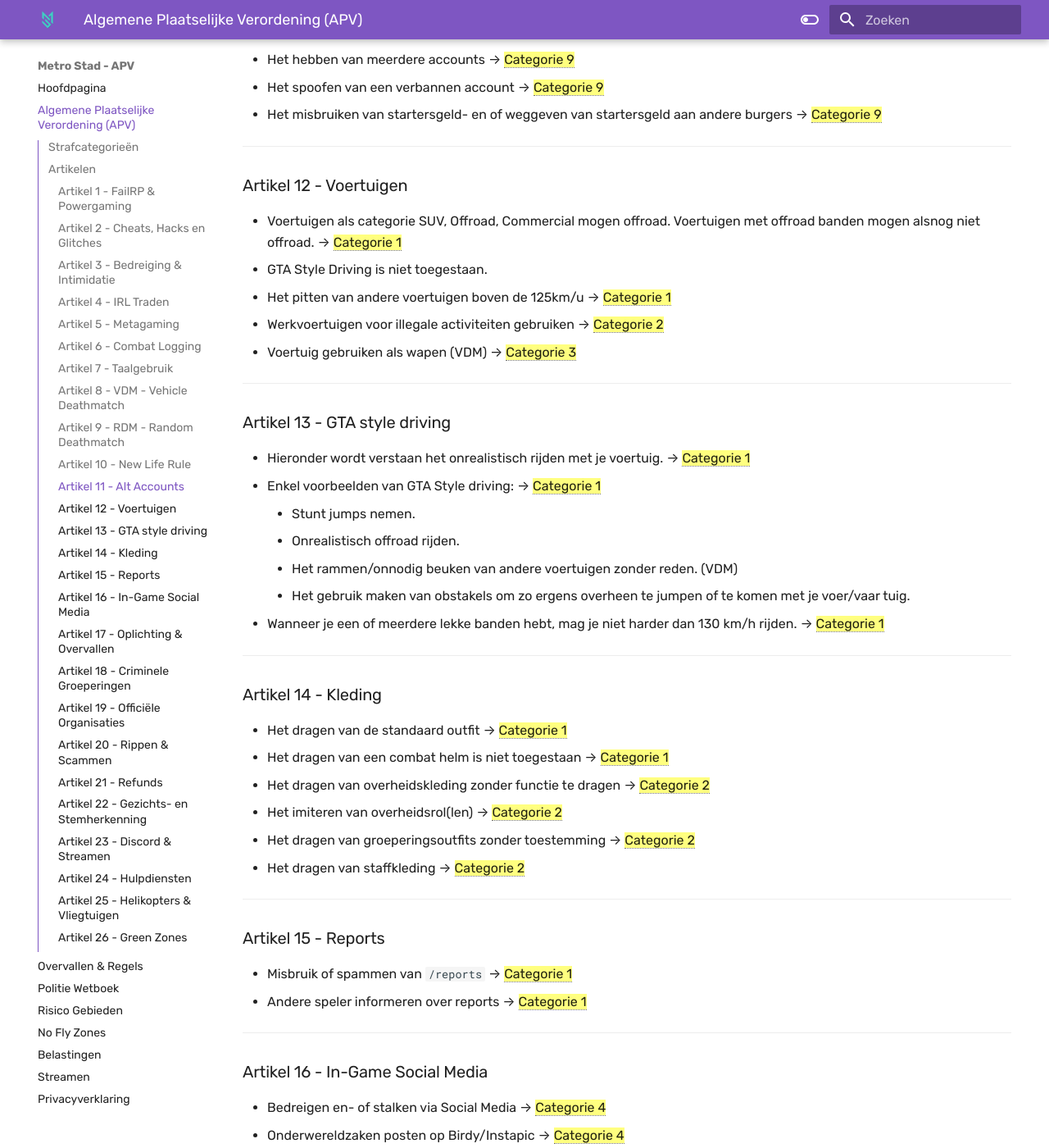
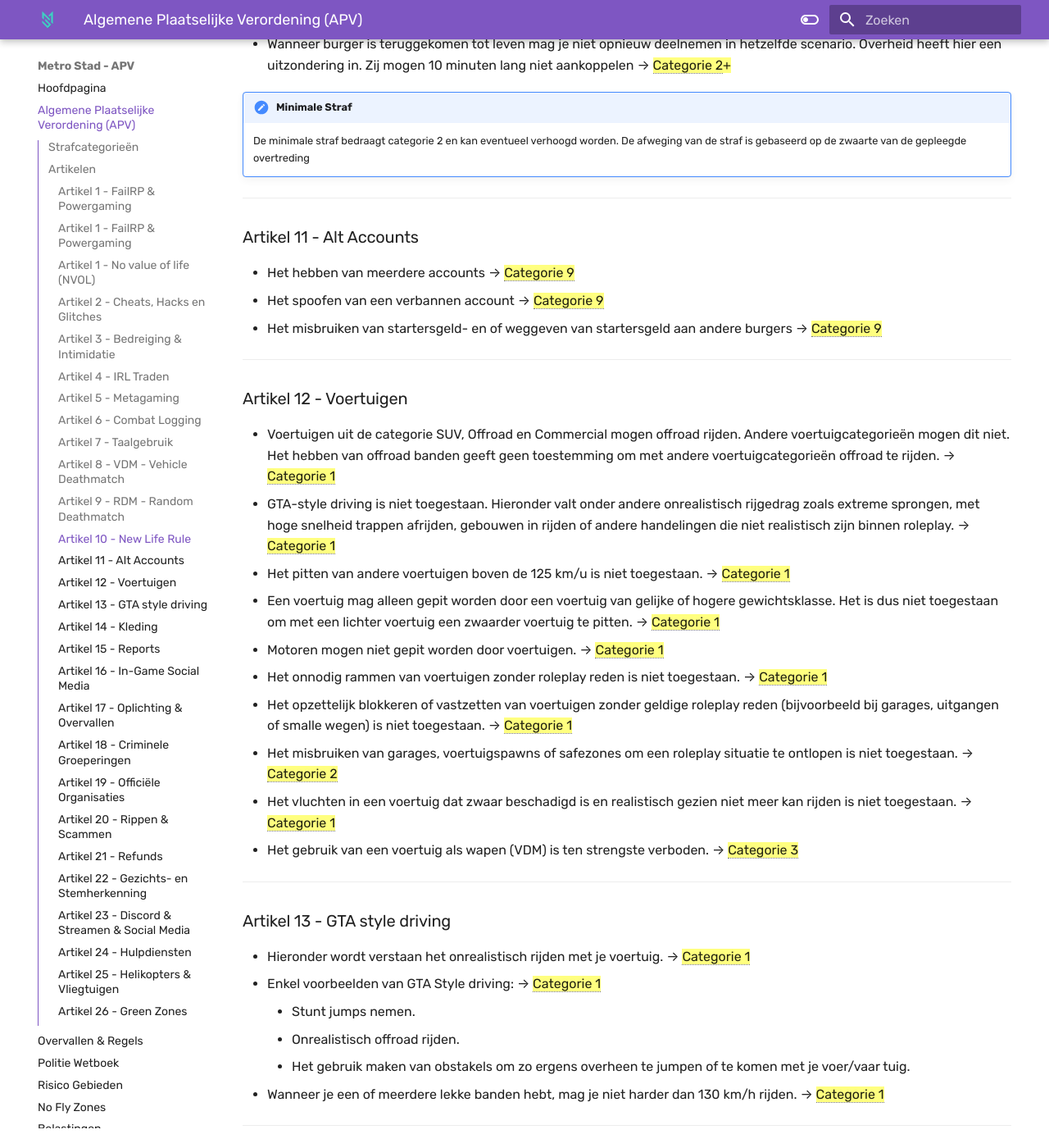
Before and after one commit to exqlusive/metrostad-apv, an MkDocs documentation site: the page built from docs/apv.md, in a window 1280 px wide and 1400 px high, scrolled down 6445 px. Shown: the whole window at 82% size. Built offline with MkDocs 1.6.1 and Material for MkDocs 9.7.7, drawn with Linux system fonts in a browser that asks for light colours; some of the changed text lies outside the part shown.

Commit message:
Updated APV

```diff
--- a/docs/apv.md
+++ b/docs/apv.md
@@ -51,8 +51,6 @@
     1. `/me Wat doe je` is niet toegestaan.
     2. `/me RDM` is niet toegestaan.
     3. Uitspraken zoals; `Broodje`, `Ticket`, `Refund`, `Bug`, etc. zijn niet toegestaan.
-- Wanneer burger komt te overlijden, mag deze daarna niet meer meedoen met het voorafgaande scenario → ==Categorie 2==
-- Als burger moet je altijd doen alsof je karakter wilt blijven leven (NVOL). Ook als een andere burger een wapen op je richt → ==Categorie 2==
 !!! example end "Voorbeeld"
     1. Het uit een voertuig springen
     2. Van een gebouw afspringen
@@ -62,7 +60,7 @@
 - Gebruik van "U"-spier tijdens schietpartij → ==Categorie 3==
 - Burger gijzelen- en of vastbinden zonder aanleiding → ==Categorie 3==
 - Intentioneel uitlokken van overheidsmedewerkers is niet toegestaan → ==Categorie 3==
-- Illegale locatie campen → ==Categorie 3==
+- Illegale locaties campen. Dit geldt ook voor verkoop locaties. → ==Categorie 3==
 - Als burger dien je altijd mee te werken aan een roleplay scenario- en of een `/me` command → ==Categorie 3==
 !!! example end "Overige onderdelen die vallen onder dit lid:"
     1. Liegen wanneer een wapen op je gericht staat
@@ -75,9 +73,19 @@
     8. Emotes spammen of ongepaste emotes gebruiken tijdens een serieus roleplay scenario
     9. Medewerkers van de overheid te ontvoeren om een signalering te verwijderen of om iets te bekijken in de MEOS
     10. Medewerkers van de overheid te dwingen om een (bewusteloze) burger te fouilleren, items (zoals wapens) af te nemen en te geven aan jou of een andere burger
-    11. Wanneer persoon handen omhoog heeft mag deze niet zonder geldende reden doodgeschoten te worden.
+    11. Wanneer persoon handen omhoog heeft mag deze niet zonder geldende reden doodgeschoten worden.
     12. Wanneer je handen omhoog hebt dien je ten alle tijden mee te werken. Het snel switchen naar richten is niet toegestaan (30 sec. cooldown)
 - Seksuele roleplay is verboden → ==Categorie 6==
+
+---
+
+### Artikel 1 - FailRP & Powergaming
+- Wanneer burger komt te overlijden, mag deze daarna niet meer meedoen met het voorafgaande scenario → ==Categorie 2==
+
+---
+
+### Artikel 1 - No value of life (NVOL)
+- Als burger moet je altijd doen alsof je karakter wilt blijven leven (NVOL). Ook als een andere burger een wapen op je richt → ==Categorie 2==
 
 ---
 
@@ -133,6 +140,9 @@
 - Nadat je een wapen hebt getrokken, mag je 10 minuten lang niet je; → ==Categorie 4==
     - appartement in;
     - wapen wegleggen;
+- Nadat je een overval/rip hebt gedaan, mag je 10 minuten lang niet je; → ==Categorie 4==
+    - appartement in;
+    - spullen wegleggen;
 !!! warning end "Uitloggen tijdens dat je een wapen draagt - Vroegtijdig wegleggen"
     Mocht de tegenpartij de mogelijkheid hebben gehad om jou wapen(s) af te nemen, dan kan het zijn dat we de/het wapen(s) in beslag nemen
 
@@ -153,6 +163,7 @@
 ### Artikel 8 - VDM - Vehicle Deathmatch
 
 - Het opzettelijk aanrijden van burgers (VDM) → ==Categorie 2+==
+- Je voertuig als wapen gebruiken → ==Categorie 2+==
 
 !!! note "Minimale Straf"
     De minimale straf bedraagt categorie 2 en kan eventueel verhoogd worden. De afweging van de straf is gebaseerd op de zwaarte van de gepleegde overtreding
@@ -163,11 +174,11 @@
 - Het willekeurig vermoorden van burger(s), zonder geldige reden → ==Categorie 2+==
 
 !!! example end "Voorbeelden"
-- Hij/zij die iemands leven ontneemt zonder voorafgaande roleplay, en geen intentie tot roleplay laat zien.
-- Hij/zij die iemands leven ontneemt zonder geldige reden.
-- Het vermoorden van burgers omdat ze geen commando’s uitvoeren, denk hierbij aan bijvoorbeeld blaffen.
-- Het vermoorden van burgers op basis van verdenking zonder enige aanleiding.
-- Hij die een Callout maakt waar als gevolg een RDM ontstaat kan hier ook voor gestraft worden.
+    - Hij/zij die iemands leven ontneemt zonder voorafgaande roleplay, en geen intentie tot roleplay laat zien.
+    - Hij/zij die iemands leven ontneemt zonder geldige reden.
+    - Het vermoorden van burgers omdat ze geen commando’s uitvoeren, denk hierbij aan bijvoorbeeld blaffen.
+    - Het vermoorden van burgers op basis van verdenking zonder enige aanleiding.
+    - Hij die een Callout maakt waar als gevolg een RDM ontstaat kan hier ook voor gestraft worden.
 
 !!! note "Minimale Straf"
     De minimale straf bedraagt categorie 2 en kan eventueel verhoogd worden. De afweging van de straf is gebaseerd op de zwaarte van de gepleegde overtreding
@@ -190,11 +201,16 @@
 ---
 
 ### Artikel 12 - Voertuigen
-- Voertuigen als categorie SUV, Offroad, Commercial mogen offroad. Voertuigen met offroad banden mogen alsnog niet offroad. → ==Categorie 1==
-- GTA Style Driving is niet toegestaan.
-- Het pitten van andere voertuigen boven de 125km/u → ==Categorie 1==
-- Werkvoertuigen voor illegale activiteiten gebruiken → ==Categorie 2==
-- Voertuig gebruiken als wapen (VDM) → ==Categorie 3==
+- Voertuigen uit de categorie SUV, Offroad en Commercial mogen offroad rijden. Andere voertuigcategorieën mogen dit niet. Het hebben van offroad banden geeft geen toestemming om met andere voertuigcategorieën offroad te rijden. → ==Categorie 1==
+- GTA-style driving is niet toegestaan. Hieronder valt onder andere onrealistisch rijgedrag zoals extreme sprongen, met hoge snelheid trappen afrijden, gebouwen in rijden of andere handelingen die niet realistisch zijn binnen roleplay. → ==Categorie 1==
+- Het pitten van andere voertuigen boven de 125 km/u is niet toegestaan. → ==Categorie 1==
+- Een voertuig mag alleen gepit worden door een voertuig van gelijke of hogere gewichtsklasse. Het is dus niet toegestaan om met een lichter voertuig een zwaarder voertuig te pitten. → ==Categorie 1==
+- Motoren mogen niet gepit worden door voertuigen. → ==Categorie 1==
+- Het onnodig rammen van voertuigen zonder roleplay reden is niet toegestaan. → ==Categorie 1==
+- Het opzettelijk blokkeren of vastzetten van voertuigen zonder geldige roleplay reden (bijvoorbeeld bij garages, uitgangen of smalle wegen) is niet toegestaan. → ==Categorie 1==
+- Het misbruiken van garages, voertuigspawns of safezones om een roleplay situatie te ontlopen is niet toegestaan. → ==Categorie 2==
+- Het vluchten in een voertuig dat zwaar beschadigd is en realistisch gezien niet meer kan rijden is niet toegestaan. → ==Categorie 1==
+- Het gebruik van een voertuig als wapen (VDM) is ten strengste verboden. → ==Categorie 3==
 
 ---
 
@@ -203,7 +219,6 @@
 - Enkel voorbeelden van GTA Style driving: → ==Categorie 1==
     - Stunt jumps nemen.
     - Onrealistisch offroad rijden.
-    - Het rammen/onnodig beuken van andere voertuigen zonder reden. (VDM)
     - Het gebruik maken van obstakels om zo ergens overheen te jumpen of te komen met je voer/vaar tuig.
 - Wanneer je een of meerdere lekke banden hebt, mag je niet harder dan 130 km/h rijden. → ==Categorie 1==
 
@@ -241,30 +256,29 @@
     Een burger moet minimaal 24 uur gespeeld hebben voordat deze geript mag worden. Je kan de speeltijd van de burger inzien wanneer je `/playtime <ID>` doet
 - Burgers dwingen geld op te nemen van een pinautomaat → ==Categorie 4==
 - Huizen van burgers onder dwang betreden → ==Categorie 4==
-- Scammen van voertuigen of loodsen → ==Categorie 4==
 - Wapens en- of drugs verkopen via social media → ==Categorie 4==
 - Speler vermoorden na oplichting → ==Categorie 4==
 !!! warning "Let op"
     Het massaal boeien om burgers 1 voor 1 te beroven is niet toegestaan
 ---
-- Overvallers van een overval mogen tot 1 uur na de overval niet gecounteren worden. (Hieronder valt het rippen van de wapens & opbrengst)
-- Een overval/massagijzeling mag niet gecounterd worden tot 1 uur na de overval/massagijzeling. Hieronder valt ook het rippen van de wapens. Van diegene die de overval/massagijzeling gedaan hebben.
+- Overvallers van een overval mogen tot 15 minuten na de overval niet gecounterd worden. 15 minuten gaat in vanaf het moment dat ze wegrijden van OV. (Hieronder valt het rippen van de wapens & opbrengst).
+- Een overval/massagijzeling mag niet gecounterd worden tot 15 minuten na de overval/massagijzeling. 15 minuten gaat in vanaf het moment dat ze wegrijden van OV. Hieronder valt ook het rippen van de wapens. Van diegene die de overval/massagijzeling gedaan hebben.
 - Indien de overval gestart is en-/of de Politie aanwezig is bij de overval mag er niet door een derde partij gemengd worden. Dit geldt ook voor de achtervolging opvolgend van de overval. Outsiders mogen wel gepakt worden.
 - Indien er een gijzeling plaatsvindt en de Politie is op locatie aanwezig met het scenario mag er niet gemend worden door een derde partij. Als jij bijvoorbeeld een foto of locatie deelt over de verzamelplaats van hostages mag er wel gemengd worden, totdat bovenstaande zin in gang is gezet. Dit geldt ook voor de opvolgende achtervolging van de gijzeling.
-- Zodra bovenstaande 2 punten (lid 9/10) niet van toepassing zijn en de groep dat achtervolgt wordt door de Politie heeft binnen een tijdsbestek van 10 minuten wel op de derde partij geschoten, mag de derde partij hierbij mengen. De derde partij moet binnen deze 10 minuten zijn aangesloten bij de achtervolging.
+- Zodra bovenstaande 2 punten niet van toepassing zijn en de groep dat achtervolgt wordt door de Politie heeft binnen een tijdsbestek van 10 minuten wel op de derde partij geschoten, mag de derde partij hierbij mengen. De derde partij moet binnen deze 10 minuten zijn aangesloten bij de achtervolging.
 !!! note "Minimale Straf"
     De minimale straf bedraagt categorie 2 en kan eventueel verhoogd worden. De afweging van de straf is gebaseerd op de zwaarte van de gepleegde overtreding
 ---
 
 ### Artikel 18 - Criminele Groeperingen
 
-- Maximaal 15 leden per groepering en 5 friends
+- Maximaal 10 leden per groepering. Friends zijn op dit moment niet toegestaan.
 - Het samenwerken met andere groeperingen zonder toestemming is niet toegestaan → ==Categorie 4==
-- Nepmeldingen rond ganghuis maken om voor uitlokking te zorgen → ==Categorie 4==
-- Er mogen maximaal 2 friends aankoppelen aan uitgebreide scenarios, denk hierbij aan overvallen en dergelijken
+- Nepmeldingen/Schotenmeldingen rond ganghuis maken om voor uitlokking te zorgen → ==Categorie 4==
+- Campen bij een gang terrein is niet toegestaan, alleen wanneer er wapens en of illegale activiteiten zijn.
 
 !!! warning end "Melding verplicht"
-    Bestaat je groepering uit meer dan 8 leden? Meld dit via de [Support Discord](https://discord.gg/TpsvX56XnQ) - Je zult dan van ons
+    Wil je graag een groepering starten? Meld dit via de [Support Discord](https://discord.gg/TpsvX56XnQ) - Je zult dan van ons
     een Discord server ontvangen. Ieder lid dient vanaf dat moment te allen tijde aanwezig te zijn in een voice-kanaal, wanneer burger zich in de stad bevindt.
 
 !!! danger end "Als groep verantwoordelijk"
@@ -284,18 +298,18 @@
 
 ### Artikel 20 - Rippen & Scammen
 
-- Scammen van voertuigen of loodsen → ==Categorie 4==
+- Scammen van voertuigen of loodsen of cold storages of import documenten → ==Categorie 4==
 - Een burger mag alleen geript worden tijdens dat deze bezig is met een illegale activiteit- en of zich op eiland bevindt
-- Een burger mag eens in de 30 minuten geript worden en met rust gelaten te worden
+- Een burger mag eens in de 30 minuten geript worden en dient daarna met rust gelaten te worden
 - Je mag een burger niet doodschieten, nadat je burger hebt geript
-- Je mag een burger niet zomaar doodschieten als burger niet een bedreiging vormt (oftewel geen wapen op zak)
-- In een **publiekelijke loods** (waar iedereen in kan), mag je een burger eisen om de loods te verlaten
+- Je mag een burger niet zomaar doodschieten als burger niet een bedreiging vormt (oftewel geen wapen op zak heeft)
+- In een **publiekelijke loods** (waar iedereen in kan), mag je een burger eisen om de loods te verlaten (Hiervoor dien je wel een wapen op zak te hebben)
 - In een **publiekelijke loods** (waar iedereen in kan), mag je een burger doodsteken om de loods inhoud toe te eigenen tot jezelf
 !!! danger end "Vuisten"
     - Het neerslaan (gebruik van vuisten/Knuckle Duster) is **niet** toegestaan
 - Voor de politie is het toegestaan om een publiekelijke loods in te vallen. Hiervoor is wel eerst toestemming nodig van de leiding of Bovenwereld coördinator
 - Tijdens het rippen van een burger moet je hier video-bewijs van aan kunnen leveren inclusief je eigen microfoon geluid
-- Het is niet toegestaan om voor een volwaardige loods iemand te scammen **met uitzondering van sleutel toegang**
+- Het is niet toegestaan om voor een volwaardige loods of cold storage garage of import document te scammen **met uitzondering van sleutel toegang**
 !!! tip end "Rippen en hierna doden"
     - Indien je een wapen van een burger afpakt **op eiland**, mag je deze persoon hierna **wel** doodschieten
     - Indien je een wapen van een burger afpakt **in een publiekelijke loods**, mag je deze persoon hierna **wel** doodsteken
@@ -307,6 +321,10 @@
     - Wapen in hand
     - Zich bevinden op eiland
     - Zich bevinden in een publiekelijke loods
+    - Kogelvrij vest
+    !!! warning end "Greenzones & Net ingespawned"
+        - Wanneer burger zich bevindt in een greenzone mag deze niet geript worden ongeacht of burger voldoet aan een rip-indicatie
+        - Wanneer burger net is ingespawned mag deze niet geript worden ongeacht of burger voldoet aan een rip-indicatie
 
 !!! success end "Je mag afpakken:"
     Ongeacht of burger zich bevind op land of eiland;
@@ -315,7 +333,9 @@
     - Alle **wapen(s)** dat burger bij heeft
     - Alle **drugs** dat burger bij heeft
     - Alle **communicatie middelen** dat burger bij heeft
-    - Ingrediënten om drugs te maken (legale producten) mogen niet afgepakt worden. Alleen dus het eindproduct! Items die gekocht zijn in de ondergrondse winkel mogen wel geript worden
+    - Ingrediënten om drugs te maken (legale producten) mogen niet afgepakt worden. Alleen dus het eindproduct!
+    - Repair kits mogen niet afgepakt worden.
+    - Als burger bezig is met witwassen, mag je al het witgeld ook afpakken
     !!! success end "Aanvulling Eiland:"
         - Op eiland mag je de gehele inventory innemen. Ook witgeld dus.
 !!! warning end "Klachten & Refund tickets omtrent publiekelijke loodsen"
@@ -325,7 +345,7 @@
 
 - Wanneer burger eisen stelt aan een andere burger dient burger maximaal in de tweede praatcirkel te zijn
 - Wanneer je burger eisen stelt moet je diegene fysiek aankijken en gericht zijn over je wapen, wanneer je dus weg kijkt, is burger toegestaan om weg te lopen/actie te ondernemen
-- Wanneer je burger waarschuwt om af te koppelen, mag je na 1x waarschuwingen actie ondernemen. Ga hier wel altijd eerst voor banden/benen. Ook dien je een clip te hebben vanaf de eerste waarschuwing voor eventueel bewijs.
+- Wanneer je een burger waarschuwt om af te koppelen, moet deze minimaal 2 keer gewaarschuwd zijn. Tussen de eerste waarschuwing en het openen van vuur moet minimaal 1 minuut zitten. Ga altijd eerst voor banden of benen en zorg dat je een clip hebt vanaf de eerste waarschuwing als bewijs.
 - Wanneer je burger aanspreekt, dient dit met respect gedaan te worden. Toxic opmerkingen worden bestraft met minimaal → ==Categorie 2==
 - Wanneer je burger dood en je een opmerking maakt, dient dit met respect gedaan te worden. Dit geldt ook voor videos. Toxic opmerkingen worden bestraft met minimaal → ==Categorie 2==
 
@@ -357,9 +377,10 @@
 - Gebruikt burger een stemvervormer, dan mag je de burger niet herkennen → ==Categorie 2==
 - Gebruikt burger een masker, dan mag je burger niet herkennen → ==Categorie 2==
 
-### Artikel 23 - Discord & Streamen
+### Artikel 23 - Discord & Streamen & Social Media
 - Wanneer je met meerdere mensen in een voicecall zit, is het niet toegestaan om te streamen → ==Categorie 3==
 - Wanneer je op een livestream van iemand meekijkt, is het niet toegestaan om opgedane kennis te gebruiken in de stad → ==Categorie 2==
+- Informatie die je hebt opgedaan buiten de roleplay is niet toegestaan om te gebruiken in de stad → ==Categorie 2==
 
 ### Artikel 24 - Hulpdiensten
 - Het is niet toegestaan om dienstverleners van de ambulance en Benny's te ontvoeren- en of te vermoorden → ==Categorie 3==
```
Also changed, not shown: other parts of docs/apv.md (+1 -2 lines).
